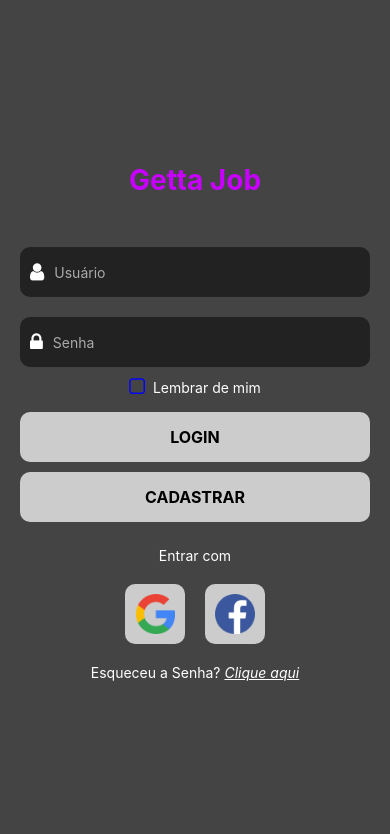
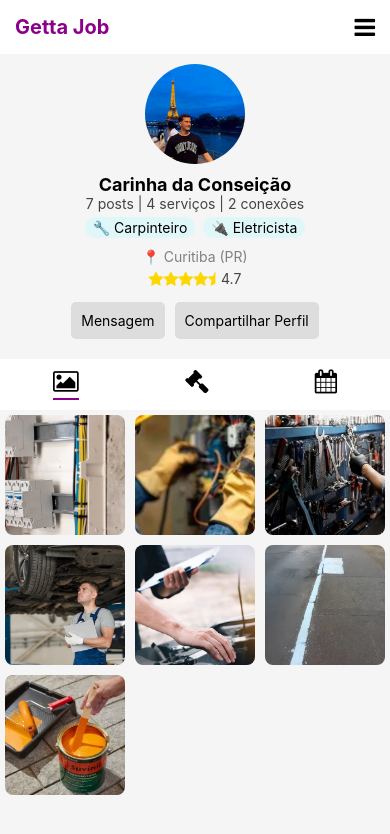
Before and after one commit to 97Mith/gettajob, a React Native app: screen /OthersProfile in a window 390 px wide. Shown: the top 834 px of the page. Built offline with nearby package versions, Linux system fonts and the light colour scheme; what react-native-calendars would draw is missing.

Commit message:
OK ~~9 - navegação para o perfil pessoal de outros usuários.~~

```diff
--- a/src/pages/Feed/index.js
+++ b/src/pages/Feed/index.js
@@ -103,10 +103,13 @@ export default function Feed() {
     return (
       <TouchableOpacity onPress={handlePress}>
         <View style={styles.postContainer}>
-          <View style={styles.userInfo}>
-            <Image source={{ uri: item.user.avatar }} style={styles.avatar} />
+        <View style={styles.userInfo}>
+          <Image source={{ uri: item.user.avatar }} style={styles.avatar} />
+          <TouchableOpacity onPress={() => navigation.navigate('OthersProfile')}>
             <Text style={styles.username}>{item.user.name}</Text>
-          </View>
+          </TouchableOpacity>
+        </View>
+
 
           <View style={styles.imageWrapper}>
             <Image source={{ uri: item.image }} style={styles.postImage} />
--- /dev/null
+++ b/src/pages/OthersProfile/index.js
@@ -0,0 +1,187 @@
+import React, { useState } from "react";
+import { View, Text, Image, TouchableOpacity, FlatList } from "react-native";
+import { FontAwesome } from "@expo/vector-icons";
+import { Calendar, LocaleConfig } from "react-native-calendars";
+import styles from "../../styles/ProfileStyles";
+import FeedbackTab from "../Feedbacks";
+import GalleryTab from "../Gallery";
+import { useNavigation } from "@react-navigation/native";
+
+LocaleConfig.locales["pt-br"] = {
+  monthNames: [
+    "Janeiro",
+    "Fevereiro",
+    "Março",
+    "Abril",
+    "Maio",
+    "Junho",
+    "Julho",
+    "Agosto",
+    "Setembro",
+    "Outubro",
+    "Novembro",
+    "Dezembro",
+  ],
+  monthNamesShort: [
+    "Jan",
+    "Fev",
+    "Mar",
+    "Abr",
+    "Mai",
+    "Jun",
+    "Jul",
+    "Ago",
+    "Set",
+    "Out",
+    "Nov",
+    "Dez",
+  ],
+  dayNames: [
+    "Domingo",
+    "Segunda",
+    "Terça",
+    "Quarta",
+    "Quinta",
+    "Sexta",
+    "Sábado",
+  ],
+  dayNamesShort: ["Dom", "Seg", "Ter", "Qua", "Qui", "Sex", "Sáb"],
+  today: "Hoje",
+};
+LocaleConfig.defaultLocale = "pt-br";
+
+export default function OthersProfile() {
+  const [activeTab, setActiveTab] = useState("gallery");
+
+  const renderContent = () => {
+    if (activeTab === "gallery") return <GalleryTab />;
+    if (activeTab === "feedbacks") return <FeedbackTab />;
+    if (activeTab === "calendar") return <CalendarTab />;
+    return null;
+  };
+
+  return (
+    <View style={styles.container}>
+      <Header />
+
+      <FlatList
+        data={[{ key: "content" }]}
+        renderItem={() => (
+          <>
+            <View style={styles.profileInfo}>
+              <Image
+                source={require("../../assets/imgPerfil2.png")}
+                style={styles.avatar}
+              />
+              <Text style={styles.nickname}>Carinha da Conseição</Text>
+              <Text style={styles.stats}>
+                7 posts | 4 serviços | 2 conexões
+              </Text>
+
+              <View style={styles.tagsContainer}>
+                <Text style={styles.tag}>🔧 Carpinteiro</Text>
+                <Text style={styles.tag}>🔌 Eletricista</Text>
+              </View>
+
+              <Text style={styles.location}>📍 Curitiba (PR)</Text>
+
+              <View style={styles.starsContainer}>
+                <FontAwesome name="star" color="#FFD700" size={16} />
+                <FontAwesome name="star" color="#FFD700" size={16} />
+                <FontAwesome name="star" color="#FFD700" size={16} />
+                <FontAwesome name="star" color="#FFD700" size={16} />
+                <FontAwesome name="star-half" color="#FFD700" size={16} />
+                <Text style={styles.ratingText}>4.7</Text>
+              </View>
+
+              <View style={styles.buttonsContainer}>
+                <TouchableOpacity style={styles.button}>
+                  <Text>Mensagem</Text>
+                </TouchableOpacity>
+                <TouchableOpacity style={styles.button}>
+                  <Text>Compartilhar Perfil</Text>
+                </TouchableOpacity>
+              </View>
+            </View>
+
+            <View style={styles.tabSelector}>
+              <TouchableOpacity
+                onPress={() => setActiveTab("gallery")}
+                style={
+                  activeTab === "gallery"
+                    ? styles.activeTab
+                    : styles.inactiveTab
+                }
+              >
+                <FontAwesome name="image" size={24} />
+              </TouchableOpacity>
+
+              <TouchableOpacity
+                onPress={() => setActiveTab("feedbacks")}
+                style={
+                  activeTab === "feedbacks"
+                    ? styles.activeTab
+                    : styles.inactiveTab
+                }
+              >
+                <FontAwesome name="gavel" size={24} />
+              </TouchableOpacity>
+              <TouchableOpacity
+                onPress={() => setActiveTab("calendar")}
+                style={
+                  activeTab === "calendar"
+                    ? styles.activeTab
+                    : styles.inactiveTab
+                }
+              >
+                <FontAwesome name="calendar" size={24} />
+              </TouchableOpacity>
+            </View>
+
+            {renderContent()}
+          </>
+        )}
+        keyExtractor={(item) => item.key}
+        contentContainerStyle={{ paddingBottom: 80 }}
+      />
+    </View>
+  );
+}
+
+const Header = () => {
+  const navigation = useNavigation();
+
+  return (
+    <View style={styles.header}>
+      <Text style={styles.logo}>Getta Job</Text>
+      <TouchableOpacity onPress={() => navigation.navigate("Menu")}>
+        <FontAwesome name="bars" size={24} color="black" />
+      </TouchableOpacity>
+    </View>
+  );
+}
+
+const CalendarTab = () => {
+  const [selected, setSelected] = useState("");
+
+  return (
+    <View style={styles.tabContent}>
+      <Calendar
+        onDayPress={(day) => setSelected(day.dateString)}
+        markedDates={{
+          [selected]: { selected: true, selectedColor: "#8B008B" },
+          "2025-04-10": { marked: true, dotColor: "green" },
+          "2025-04-15": { marked: true, dotColor: "red" },
+        }}
+        theme={{
+          selectedDayBackgroundColor: "#FFF",
+          todayTextColor: "#8B008B",
+          arrowColor: "#8B008B",
+        }}
+      />
+      {selected !== "" && (
+        <Text style={{ marginTop: 10 }}>Selecionado: {selected}</Text>
+      )}
+    </View>
+  );
+};
--- a/src/pages/Search/index.js
+++ b/src/pages/Search/index.js
@@ -32,13 +32,14 @@ export default function Search() {
   };
 
   const renderItem = ({ item }) => (
-    <View style={styles.card}>
+    <TouchableOpacity onPress={() => navigation.navigate('OthersProfile')} style={styles.card}>
       <Image source={{ uri: item.avatar }} style={styles.avatar} />
       <View style={styles.userInfo}>
         <Text style={styles.name}>{item.name} <Text style={styles.nickname}>{item.nickname}</Text></Text>
         <Text style={styles.rating}>⭐ {item.rating}</Text>
       </View>
-    </View>
+    </TouchableOpacity>
+
   );
 
   return (
--- a/src/routes/stackRoutes.js
+++ b/src/routes/stackRoutes.js
@@ -9,6 +9,7 @@ import ForgotPassword from '../pages/ForgotPassword';
 import PostReq from '../pages/PostReq';
 import MenuScreen from '../pages/MenuScreen';
 import Post from '../pages/Post';
+import OthersProfile from '../pages/OthersProfile';
 
 
 const Stack = createNativeStackNavigator();
@@ -48,6 +49,11 @@ export default function StackRoutes(){
                 name="Post"
                 component={Post}
             />
+            <Stack.Screen
+                name="OthersProfile"
+                component={OthersProfile}
+            />
+
 
         </Stack.Navigator>
     )
```
Also changed, not shown: src/assets/imgPerfil2.png (added).
